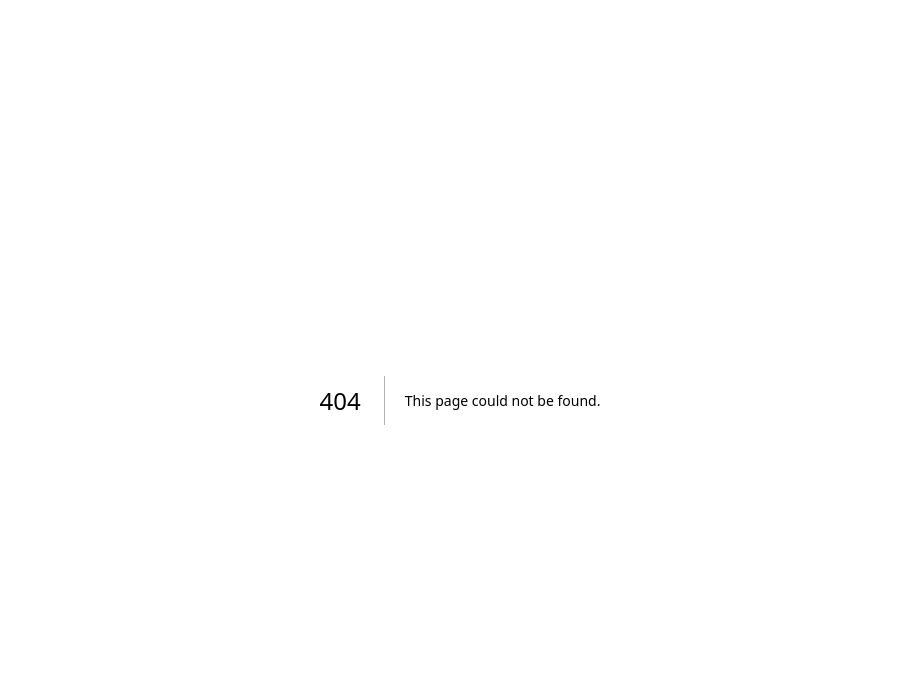
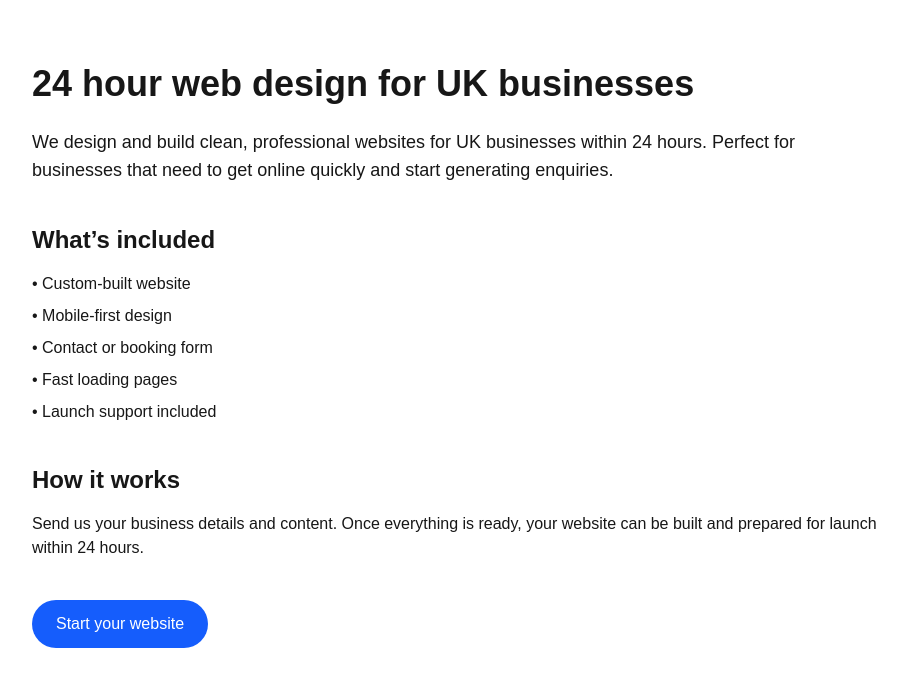
Before and after one commit to cleanwebsitesuk/cleanwebsites, a Next.js app: page /24-hour-web-design in a window 1280 px wide. Before the commit this address had no page. Shown: the top 686 px of the page, without its empty margins (180-1087 px from the left). Built offline with nearby package versions, Linux system fonts and the light colour scheme.

Commit message:
Create page.tsx

```diff
--- /dev/null
+++ b/app/24-hour-web-design/page.tsx
@@ -0,0 +1,58 @@
+// app/24-hour-web-design/page.tsx
+import type { Metadata } from "next";
+import Link from "next/link";
+
+export const metadata: Metadata = {
+  title: "24 Hour Web Design for UK Businesses",
+  description:
+    "Need a professional website fast? Clean Websites builds mobile-first websites for UK businesses in 24 hours. Fixed pricing from £595.",
+  alternates: {
+    canonical: "/24-hour-web-design",
+  },
+};
+
+export default function Page() {
+  return (
+    <main className="max-w-4xl mx-auto px-5 py-16">
+      <h1 className="text-4xl font-bold">
+        24 hour web design for UK businesses
+      </h1>
+
+      <p className="mt-6 text-lg">
+        We design and build clean, professional websites for UK businesses
+        within 24 hours. Perfect for businesses that need to get online quickly
+        and start generating enquiries.
+      </p>
+
+      <h2 className="mt-10 text-2xl font-semibold">
+        What’s included
+      </h2>
+
+      <ul className="mt-4 space-y-2">
+        <li>• Custom-built website</li>
+        <li>• Mobile-first design</li>
+        <li>• Contact or booking form</li>
+        <li>• Fast loading pages</li>
+        <li>• Launch support included</li>
+      </ul>
+
+      <h2 className="mt-10 text-2xl font-semibold">
+        How it works
+      </h2>
+
+      <p className="mt-4">
+        Send us your business details and content. Once everything is ready,
+        your website can be built and prepared for launch within 24 hours.
+      </p>
+
+      <div className="mt-10">
+        <Link
+          href="/start"
+          className="inline-block bg-blue-600 text-white px-6 py-3 rounded-full"
+        >
+          Start your website
+        </Link>
+      </div>
+    </main>
+  );
+}
```
